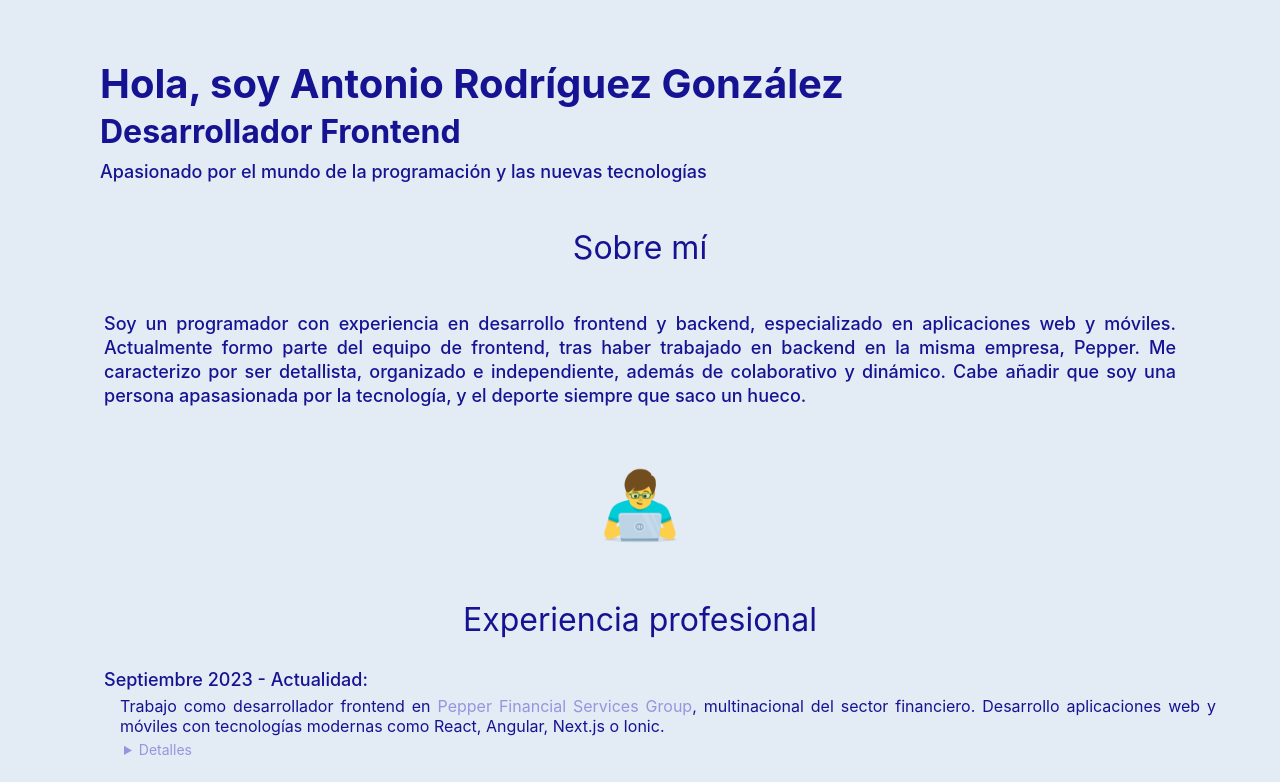
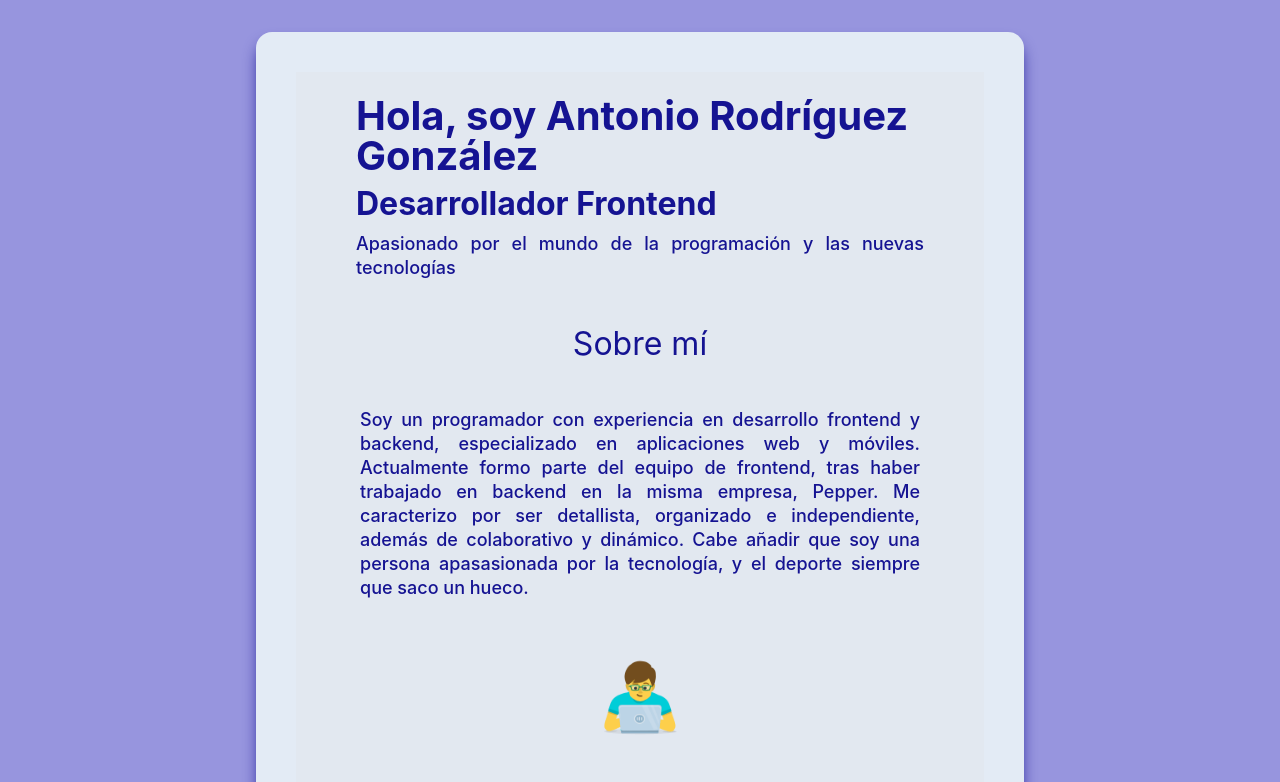
Before and after one commit to Anrogo/MyPortfolio, a Next.js app: page / in a window 1280 px wide. Shown: the top 782 px of the page. Built offline with nearby package versions, Linux system fonts and the light colour scheme.

Commit message:
new design with box shadow and background color under text

```diff
--- /dev/null
+++ b/src/components/Copyright/Copyright.styled.ts
@@ -0,0 +1,7 @@
+import styled from "styled-components";
+
+export const CopyrightSection = styled.div`
+    display: flex;
+    justify-content: center;
+    margin-top: 48px;
+`;
--- /dev/null
+++ b/src/components/Copyright/Copyright.tsx
@@ -0,0 +1,7 @@
+import { CopyrightSection } from './Copyright.styled';
+
+const Copyright = () => {
+  return <CopyrightSection> © Antonio Rodríguez González 2026 </CopyrightSection>;
+};
+
+export default Copyright;
--- a/src/components/Projects/Projects.styled.ts
+++ b/src/components/Projects/Projects.styled.ts
@@ -16,3 +16,15 @@ export const ProjectsFeaturesList = styled.ul`
 export const ProjectsLi = styled(Li)`
   padding: 8px 0px;
 `;
+
+export const IframeContainer = styled.div`
+  margin-top: 8px;
+  display: flex;
+  justify-content: center;
+`;
+
+export const ImgContainer = styled.div`
+  display: flex;
+  justify-content: center;
+  margin-top: 8px;
+`;
--- a/src/components/Projects/Projects.tsx
+++ b/src/components/Projects/Projects.tsx
@@ -1,11 +1,16 @@
 import { Description, Details, Subtitle, Summary, Li, Link, Paragraph } from '@/styles/GlobalStyle';
 import {
+  IframeContainer,
+  ImgContainer,
   ProjectsDetails,
   ProjectsFeaturesList,
   ProjectsLi,
   ProjectsList,
   ProjectsSection,
 } from './Projects.styled';
+import Image from 'next/image';
+import CalculatorImg from '@/assets/images/calculadora_python.png';
+import ArgamingImg from '@/assets/images/portada_argaming.png';
 import { theme } from '@/styles/theme';
 
 const Projects = () => {
@@ -69,6 +74,15 @@ const Projects = () => {
                   </Link>
                 </Li>
               </ProjectsFeaturesList>
+              <ImgContainer>
+                <Image
+                  src={ArgamingImg}
+                  width={600}
+                  height={300}
+                  alt="Portada del blog ARGaming"
+                  unoptimized
+                />
+              </ImgContainer>
             </Details>
           </ProjectsDetails>
         </ProjectsLi>
@@ -94,13 +108,14 @@ const Projects = () => {
                   </Link>
                 </Li>
               </ProjectsFeaturesList>
+              <IframeContainer>
                 <iframe
-                // style="border: 1px solid #000; border-radius: 12px;"
                   width="500"
                   height="380"
                   src="https://www.figma.com/embed?embed_host=share&url=https%3A%2F%2Fwww.figma.com%2Fproto%2FEUhjwcPGLIoAh10vOgVlHZ%2FMockups-Healthycook-App%3Fnode-id%3D34%253A124%26scaling%3Dscale-down%26page-id%3D0%253A1%26starting-point-node-id%3D34%253A124"
                   allowFullScreen
                 ></iframe>
+              </IframeContainer>
             </Details>
           </ProjectsDetails>
         </ProjectsLi>
@@ -134,6 +149,15 @@ const Projects = () => {
                   </Link>
                 </Li>
               </ProjectsFeaturesList>
+              <ImgContainer>
+                <Image
+                  src={CalculatorImg}
+                  width={300}
+                  height={300}
+                  alt="Calculadora con Python y Django"
+                  unoptimized
+                />
+              </ImgContainer>
             </Details>
           </ProjectsDetails>
         </ProjectsLi>
--- a/src/pages/index.tsx
+++ b/src/pages/index.tsx
@@ -1,19 +1,23 @@
 import AboutMe from '@/components/AboutMe/AboutMe';
+import Copyright from '@/components/Copyright/Copyright';
 import Education from '@/components/Education/Education';
 import Experience from '@/components/Experience/Experience';
 import Hero from '@/components/Hero/Hero';
 import Projects from '@/components/Projects/Projects';
-import { Container } from '@/styles/GlobalStyle';
+import { Container, MainContainer } from '@/styles/GlobalStyle';
 
 const Home = () => {
   return (
+    <MainContainer>
       <Container>
         <Hero />
         <AboutMe />
         <Experience />
         <Projects />
         <Education />
+        <Copyright />
       </Container>
+    </MainContainer>
   );
 };
 
--- a/src/styles/GlobalStyle.ts
+++ b/src/styles/GlobalStyle.ts
@@ -10,8 +10,8 @@ export const GlobalStyle = createGlobalStyle`
   body {
     margin: 0;
     font-family: 'Inter', sans-serif;
-    background-color: ${theme.colors.blue0}; //${theme.colors.blue4};
-    color: ${theme.colors.blue4}; //${theme.colors.white};
+    background-color: ${theme.colors.blue1};
+    color: ${theme.colors.blue4};
     scroll-behavior: smooth;
   }
 `;
@@ -61,11 +61,22 @@ export const Paragraph = styled(Text)`
   margin-left: 8px;
 `;
 
+export const MainContainer = styled.div`
+  display: flex;
+  flex-direction: column;
+  width: 60%;
+  padding: 40px;
+  margin: 32px auto;
+  background-color: ${theme.colors.blue0};
+  border-radius: 16px;
+  box-shadow: 0px 10px 15px -3px;
+`;
+
 export const Container = styled.div`
   display: flex;
   flex-direction: column;
   width: 100%;
-  padding: 40px;
+  background-color: ${theme.colors.white};
 `;
 
 export const MainSection = styled.section`
@@ -83,12 +94,12 @@ export const Details = styled.details``;
 
 export const Summary = styled.summary`
   cursor: pointer;
-  color: ${colors.blue1};
+  color: ${colors.blue2};
   font-size: 14px;
   padding: 4px 0px 4px 12px;
 `;
 
 export const Link = styled.a`
-  color: ${colors.blue1};
+  color: ${colors.blue2};
   text-decoration: none;
 `;
```
Also changed, not shown: src/assets/images/calculadora_python.png (added), 1 other file (tests, documents, lock files or other folders). Lines whose indentation alone changed are shown as unchanged.
